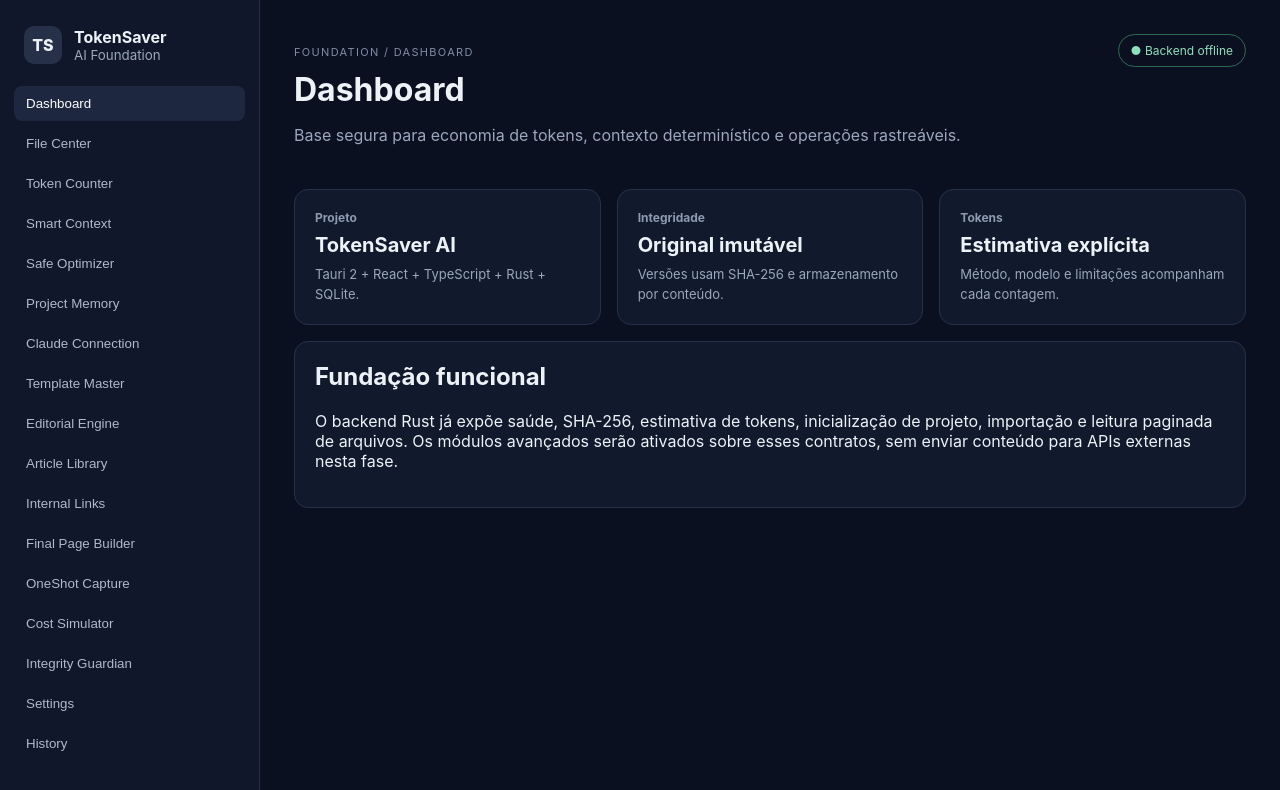
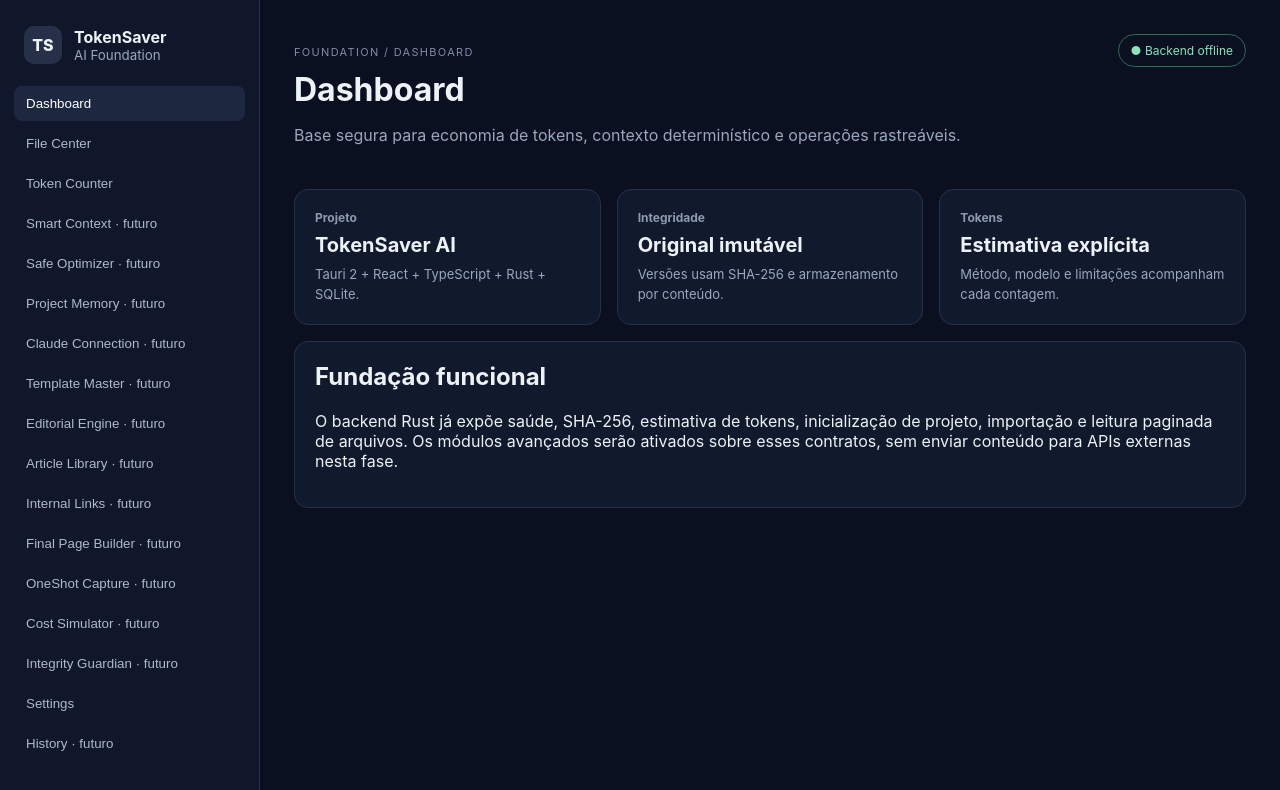
Before and after one commit to vidift-max/tokensaver-ai, a React (Vite) app: page / in a window 1280 px wide. Shown: the top 790 px of the page. Built offline with nearby package versions, Linux system fonts and the light colour scheme.

Commit message:
fix(ui): mark unimplemented modules and show IPC error codes

```diff
--- a/src/App.tsx
+++ b/src/App.tsx
@@ -2,10 +2,12 @@ import { useEffect, useState } from "react";
 import { api } from "./api";
 
 const modules = [
-  "Dashboard","File Center","Token Counter","Smart Context","Safe Optimizer",
-  "Project Memory","Claude Connection","Template Master","Editorial Engine",
-  "Article Library","Internal Links","Final Page Builder","OneShot Capture",
-  "Cost Simulator","Integrity Guardian","Settings","History"
+  {name:"Dashboard",ready:true},{name:"File Center",ready:true},{name:"Token Counter",ready:true},
+  {name:"Smart Context",ready:false},{name:"Safe Optimizer",ready:false},{name:"Project Memory",ready:false},
+  {name:"Claude Connection",ready:false},{name:"Template Master",ready:false},{name:"Editorial Engine",ready:false},
+  {name:"Article Library",ready:false},{name:"Internal Links",ready:false},{name:"Final Page Builder",ready:false},
+  {name:"OneShot Capture",ready:false},{name:"Cost Simulator",ready:false},{name:"Integrity Guardian",ready:false},
+  {name:"Settings",ready:true},{name:"History",ready:false}
 ];
 
 type FileRow = { id:string; logical_path:string; latest_version:number; byte_len:number; sha256:string };
@@ -21,6 +23,11 @@ export default function App() {
   const [rootInput, setRootInput] = useState("");
   const [rootBusy, setRootBusy] = useState(false);
 
+  function errorMessage(error: unknown, fallback: string) {
+    const normalized = api.normalizeError(error);
+    return normalized.code === "INTERNAL_ERROR" ? fallback : `[${normalized.code}] ${normalized.message}`;
+  }
+
   useEffect(() => {
     api.health().then(() => setBackend("online")).catch(() => setBackend("offline"));
     loadImportRoots();
@@ -31,7 +38,7 @@ export default function App() {
       const roots = await api.listImportRoots();
       setImportRoots(roots);
     } catch (e) {
-      setError(e instanceof Error ? e.message : "Não foi possível carregar as áreas de importação.");
+      setError(errorMessage(e, "Não foi possível carregar as áreas de importação."));
     }
   }
 
@@ -45,7 +52,7 @@ export default function App() {
       setImportRoots(roots);
       setRootInput("");
     } catch (e) {
-      setError(e instanceof Error ? e.message : "Não foi possível autorizar a área de importação.");
+      setError(errorMessage(e, "Não foi possível autorizar a área de importação."));
     } finally {
       setRootBusy(false);
     }
@@ -58,7 +65,7 @@ export default function App() {
       const roots = await api.removeImportRoot(path);
       setImportRoots(roots);
     } catch (e) {
-      setError(e instanceof Error ? e.message : "Não foi possível remover a área de importação.");
+      setError(errorMessage(e, "Não foi possível remover a área de importação."));
     } finally {
       setRootBusy(false);
     }
@@ -72,7 +79,7 @@ export default function App() {
       const page = await api.listProjectFiles(projectId, 0, 50);
       setFiles(page.items);
     } catch (e) {
-      setError(e instanceof Error ? e.message : "Não foi possível carregar os arquivos.");
+      setError(errorMessage(e, "Não foi possível carregar os arquivos."));
     } finally {
       setLoadingFiles(false);
     }
@@ -82,7 +89,7 @@ export default function App() {
     <main className="app-shell">
       <aside className="sidebar">
         <div className="brand"><span>TS</span><div><strong>TokenSaver</strong><small>AI Foundation</small></div></div>
-        <nav>{modules.map(m => <button className={active===m ? "active" : ""} onClick={() => setActive(m)} key={m}>{m}</button>)}</nav>
+        <nav>{modules.map(m => <button className={active===m.name ? "active" : ""} onClick={() => m.ready && setActive(m.name)} disabled={!m.ready} key={m.name}>{m.name}{!m.ready && " · futuro"}</button>)}</nav>
       </aside>
       <section className="content">
         <header>
```
